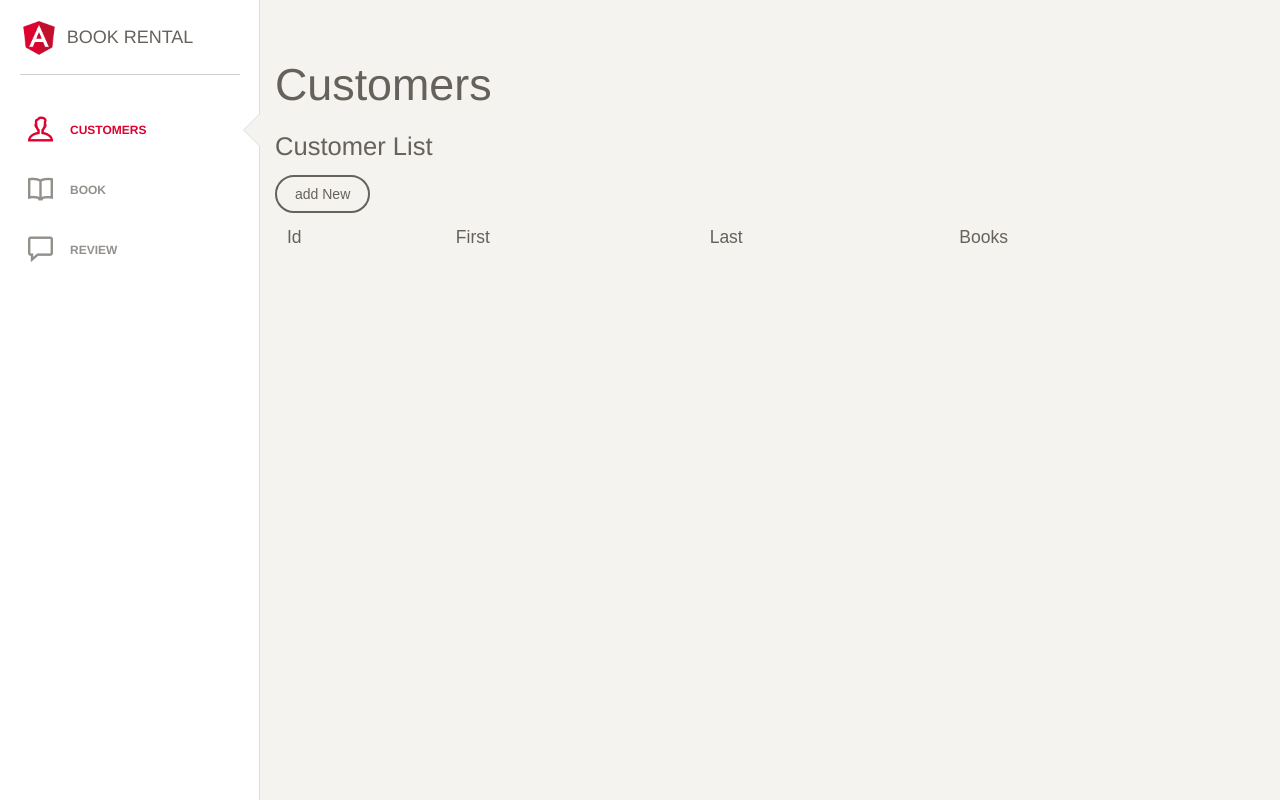
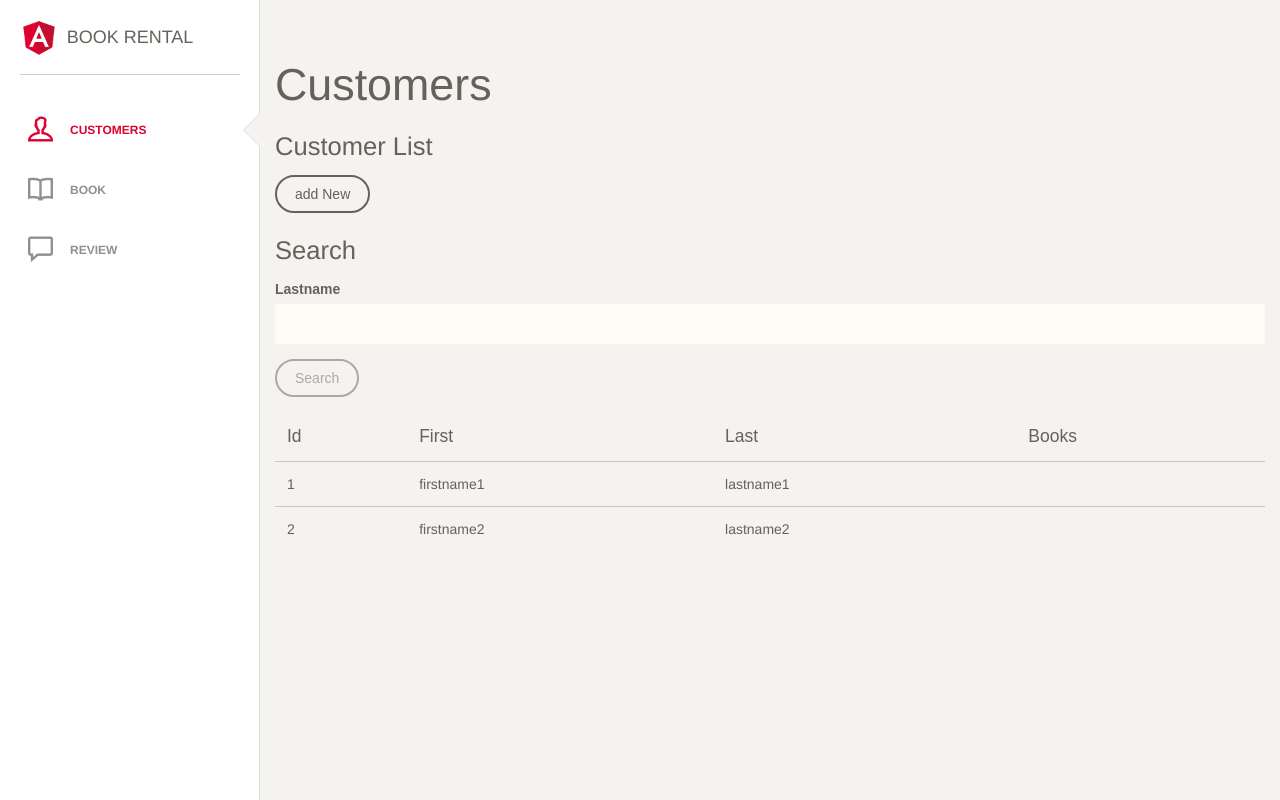
Before and after one commit to gsemaz/bookrental, an Angular app: page /customer/list in a window 1280 px wide. Built offline with nearby package versions, Linux system fonts and the light colour scheme; data requests are answered from the project's data file; a web font is replaced by a local one.

Commit message:
Customer Improvements

```diff
--- a/src/app/customers/customer-list/customer-list.component.html
+++ b/src/app/customers/customer-list/customer-list.component.html
@@ -2,6 +2,22 @@
   <h3>Customer List</h3>
   <button class="btn btn-default">add New</button>
 </div>
+
+<div class="header">
+  <h3 class="title">Search</h3>
+</div>
+<div class="content">
+  <form>
+      <div class="form-group">
+          <label>Lastname</label>
+          <input [(ngModel)]="lastname" name="lastname" class="form-control" (input)="filterChanged()">
+      </div>
+      <div class="form-group">
+          <button class="btn btn-default button" [disabled]="!lastname" (click)="search()">Search</button>
+      </div>
+  </form>
+</div>
+
 <table class="table">
   <thead class="thead-dark">
     <tr>
@@ -13,10 +29,14 @@
   </thead>
   <tbody>
     <tr *ngFor="let customer of customers">
-    <th scope="row">1</th>
-    <td>Mark</td>
-    <td>Otto</td>
-    <td>@mdo</td>
+      <td>{{customer.id}}</td>
+      <td>{{customer.firstname}}</td>
+      <td>{{customer.lastname}}</td>
+      <td>
+        <ul *ngFor="let book of customer.books">
+          <li>{{book.id}} - {{book.title}}</li>
+        </ul>
+      </td>
     </tr>
   </tbody>
 </table>
--- a/src/app/customers/customer-list/customer-list.component.ts
+++ b/src/app/customers/customer-list/customer-list.component.ts
@@ -1,5 +1,6 @@
-import { Component, OnInit } from '@angular/core';
+import { Component, OnInit, Input } from '@angular/core';
 import { Customer } from 'src/app/entities/customer';
+import { BookService } from 'src/app/shared/services/book.service';
 import { CustomerService } from 'src/app/shared/services/customer.service';
 
 @Component({
@@ -9,16 +10,46 @@ import { CustomerService } from 'src/app/shared/services/customer.service';
 })
 
 export class CustomerListComponent implements OnInit {
+  lastname = '';
 
-  constructor(private customerService: CustomerService) { }
+  constructor(private customerService: CustomerService, private bookService: BookService) { }
 
   customers: Customer[];
 
   ngOnInit(): void {
     this.customers = [];
+    this.fetchCustomers('', '');
   }
 
-  fetchCustomers(name: string, id: string): void {
+  fetchCustomers(firstname: string, lastname: string): void {
+    this.customerService.find(firstname, lastname).subscribe(
+      customers => this.customers = customers
+    );
+
+    this.customers.forEach(
+      customer => {
+        this.fetchBooksOfCustomer('1');
+      }
+    )
   }
 
+  getCustomerOfId(id: string): Customer {
+    return this.customers.filter(customer => customer.id == parseInt(id, 10))[0];
+
+  }
+
+  fetchBooksOfCustomer(id: string): void {
+    this.bookService.getByCustomerId(id).subscribe(
+      books => this.getCustomerOfId(id).books = books
+    )
+  }
+
+  search(): void {
+    this.fetchCustomers('', this.lastname);
+  }
+
+  filterChanged(): void {
+    if (!this.lastname)
+      this.fetchCustomers('', '');
+  }
 }
--- a/src/app/entities/customer.ts
+++ b/src/app/entities/customer.ts
@@ -2,6 +2,7 @@ import {Book} from './book';
 
 export interface Customer {
   id: number;
-  name: string;
+  firstname: string;
+  lastname: string;
   books: Book[];
 }
--- a/src/app/shared/services/book.service.ts
+++ b/src/app/shared/services/book.service.ts
@@ -46,6 +46,16 @@ export class BookService {
         );
     }
 
+    getByCustomerId(id: string): Observable<Book[]> {
+        const headers = new HttpHeaders().set('Accept', 'application/json');
+        let params = new HttpParams().set('userID', id);
+
+        return this.http.get<Book[]>(this.BASE_URL, { params, headers })
+        .pipe(
+            tap(books => console.log('data access by book service', books))
+        );
+    }
+
     updateById(book: Book): Observable<Book> {
         const headers = new HttpHeaders().set('Accept', 'application/json');
 
--- a/src/app/shared/services/customer.service.ts
+++ b/src/app/shared/services/customer.service.ts
@@ -14,15 +14,15 @@ export class CustomerService {
 
     constructor(private http: HttpClient) { }
 
-    find(customerName: string, id: string): Observable<Customer[]> {
+    find(firstname: string, lastname: string): Observable<Customer[]> {
         let params: any;
 
-        if (customerName.length != 0 && id.length != 0) {
-            params = new HttpParams().set('customer', customerName).set('id', id);
-        } else if (customerName.length != 0) {
-            params = new HttpParams().set('id', id);
-        } else if (customerName.length != 0) {
-            params = new HttpParams().set('customer', customerName);
+        if (firstname.length != 0 && lastname.length != 0) {
+            params = new HttpParams().set('firstname', firstname).set('lastname', lastname);
+        } else if (firstname.length != 0) {
+            params = new HttpParams().set('firstname', firstname);
+        } else if (lastname.length != 0) {
+            params = new HttpParams().set('lastname', lastname);
         }
 
         const headers = new HttpHeaders().set('Accept', 'application/json');
```
Also changed, not shown: src/db.json (line endings or trailing spaces). Lines whose indentation alone changed are shown as unchanged.
